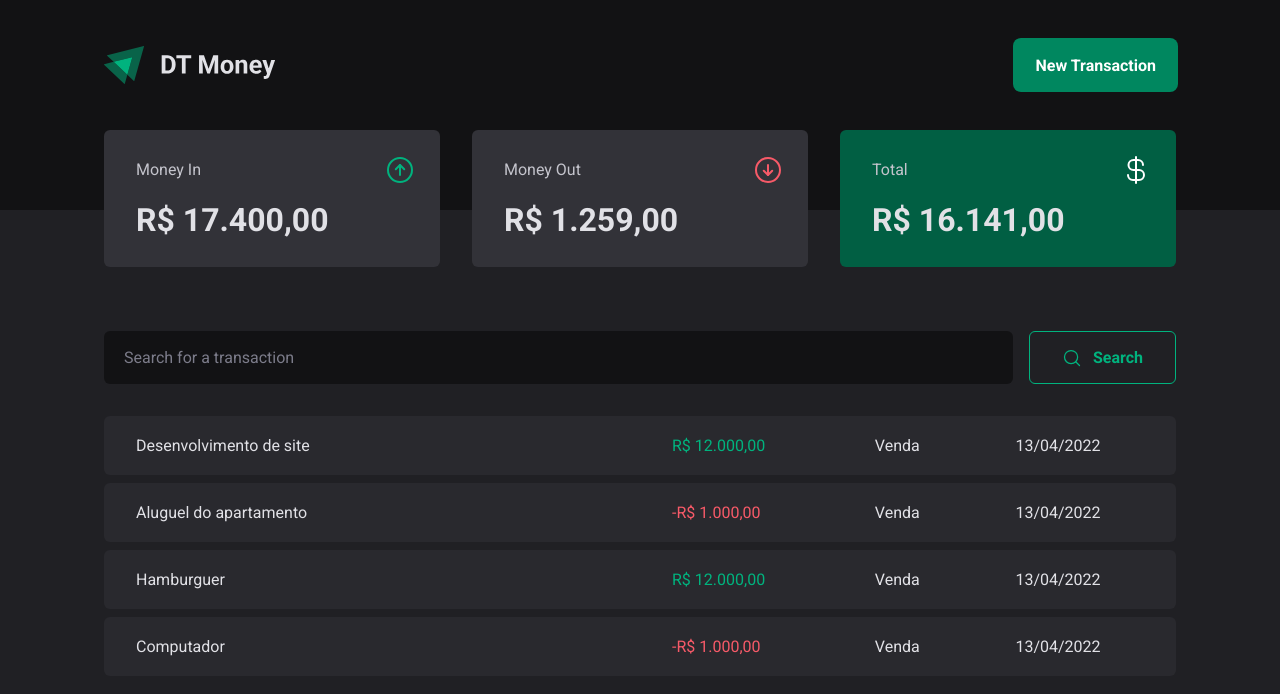
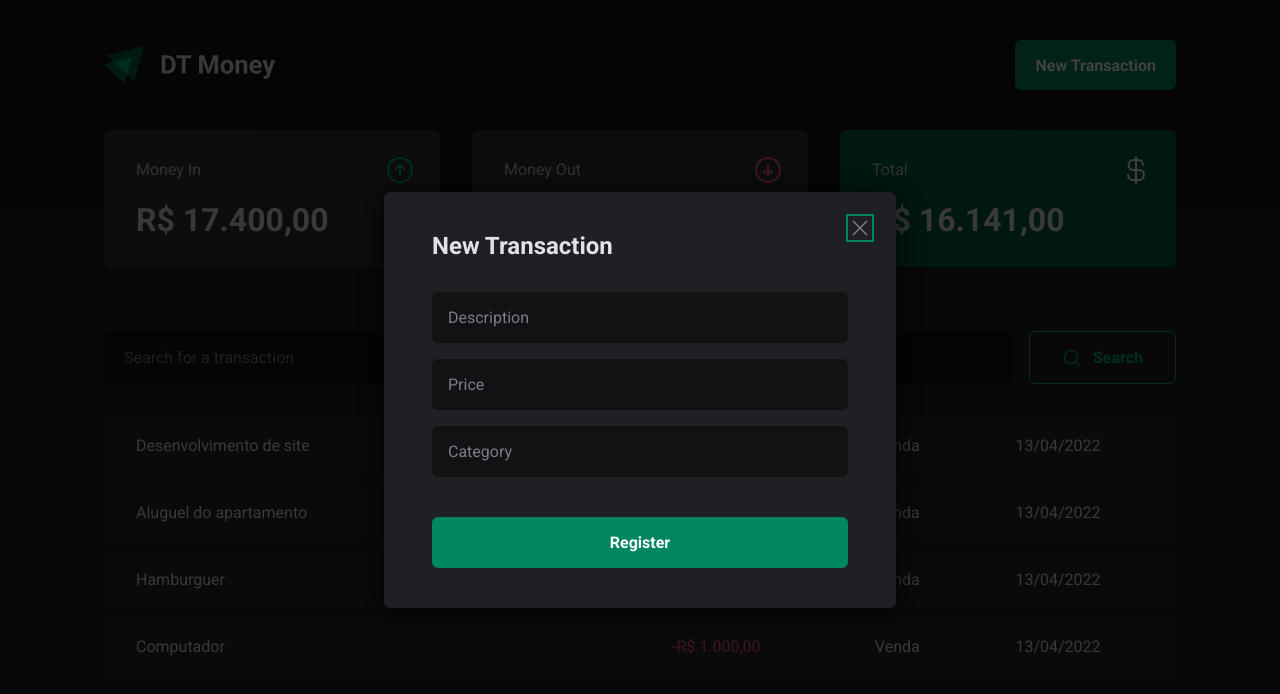
Before and after one commit to ruivergani/dt-money, a React (Vite) app: page / in a window 1280 px wide. Both pictures are taken after a click on the button "New Transaction". Shown: the top 694 px of the page. Built offline with nearby package versions, Linux system fonts and the light colour scheme.

Commit message:
Visual Structure - Transaction Modal

```diff
--- a/package.json
+++ b/package.json
@@ -10,6 +10,7 @@
     "preview": "vite preview"
   },
   "dependencies": {
+    "@radix-ui/react-dialog": "^1.0.5",
     "phosphor-react": "^1.4.1",
     "react": "^18.2.0",
     "react-dom": "^18.2.0",
--- a/src/components/Header/index.tsx
+++ b/src/components/Header/index.tsx
@@ -1,16 +1,25 @@
 import { HeaderContainer, HeaderContent, NewTransactionButton } from "./styles";
+import * as Dialog from '@radix-ui/react-dialog';
 
 // Images
 import LogoImage from '../../assets/logo.svg';
+import NewTransactionModal from "../NewTransactionModal";
 
 export default function Header() {
   return (
     <HeaderContainer>
       <HeaderContent>
         <img src={LogoImage} alt="" />
-        <NewTransactionButton>
-          New Transaction
-        </NewTransactionButton>
+
+        <Dialog.Root>
+          <Dialog.Trigger asChild>
+            <NewTransactionButton>
+              New Transaction
+            </NewTransactionButton>
+          </Dialog.Trigger>
+          <NewTransactionModal/>
+        </Dialog.Root>
+
       </HeaderContent>
     </HeaderContainer>
   )
--- /dev/null
+++ b/src/components/NewTransactionModal/index.tsx
@@ -0,0 +1,27 @@
+import * as Dialog from '@radix-ui/react-dialog';
+import { CloseButton, Content, Overlay } from './styles';
+import { X } from 'phosphor-react';
+
+export default function NewTransactionModal() {
+  return (
+    <Dialog.Portal>
+      <Overlay/>
+      <Content>
+        <Dialog.Title>New Transaction</Dialog.Title>
+        <CloseButton>
+          <X size={24}/>
+        </CloseButton>
+
+        <form action="">
+          <input type="text" placeholder='Description' required/>
+          <input type="number" placeholder='Price' />
+          <input type="text" placeholder='Category' />
+          <button type='submit'>
+            Register
+          </button>
+        </form>
+
+      </Content>
+    </Dialog.Portal>
+  )
+}
--- /dev/null
+++ b/src/components/NewTransactionModal/styles.ts
@@ -0,0 +1,65 @@
+import { styled } from "styled-components";
+import * as Dialog from '@radix-ui/react-dialog';
+
+export const Overlay = styled(Dialog.Overlay)`
+  position: fixed;
+  width: 100vw;
+  height: 100vh; // height of screen
+  inset: 0; // top: 0 - left: 0 - bottom: 0 - right: 0
+  background: rgba(0, 0, 0, 0.75);
+  transition: background-color .2s;
+`;
+
+export const Content = styled(Dialog.Content)`
+  min-width: 32rem;
+  border-radius: 6px;
+  padding: 2.5rem 3rem;
+  background: ${props => props.theme["gray-800"]};
+  box-shadow: 0px 4px 32px 0px rgba(0, 0, 0, 0.80);
+  position: fixed;
+  top: 50%;
+  left: 50%;
+  transform: translate(-50%, -50%);
+  form{
+    margin-top: 2rem;
+    display: flex;
+    flex-direction: column;
+    gap: 1rem;
+    input{
+      border-radius: 6px;
+      border: 0;
+      background: ${props => props.theme["gray-900"]};
+      color: ${props => props.theme["gray-300"]};
+      padding: 1rem;
+      &::placeholder{
+        color: ${props => props.theme["gray-500"]};
+      }
+    }
+    button[type="submit"]{
+      padding: 1rem 2rem;
+      border-radius: 6px;
+      border: 0;
+      background: ${props => props.theme['green-500']};
+      color: ${props => props.theme.white};
+      margin-top: 1.5rem;
+      font-weight: bold;
+      cursor: pointer;
+      transition: all .2s;
+      &:hover{
+        filter: brightness(0.8);
+      }
+    }
+  }
+`;
+
+export const CloseButton = styled(Dialog.Close)`
+  background: transparent;
+  position: absolute;
+  top: 1.5rem;
+  right: 1.5rem;
+  border: 0;
+  line-height: 0;
+  cursor: pointer;
+  font-size: 0;
+  color: ${props => props.theme['gray-500']};
+`;
```
Also changed, not shown: src/components/Header/styles.ts (line endings or trailing spaces), 1 other file (tests, documents, lock files or other folders).
